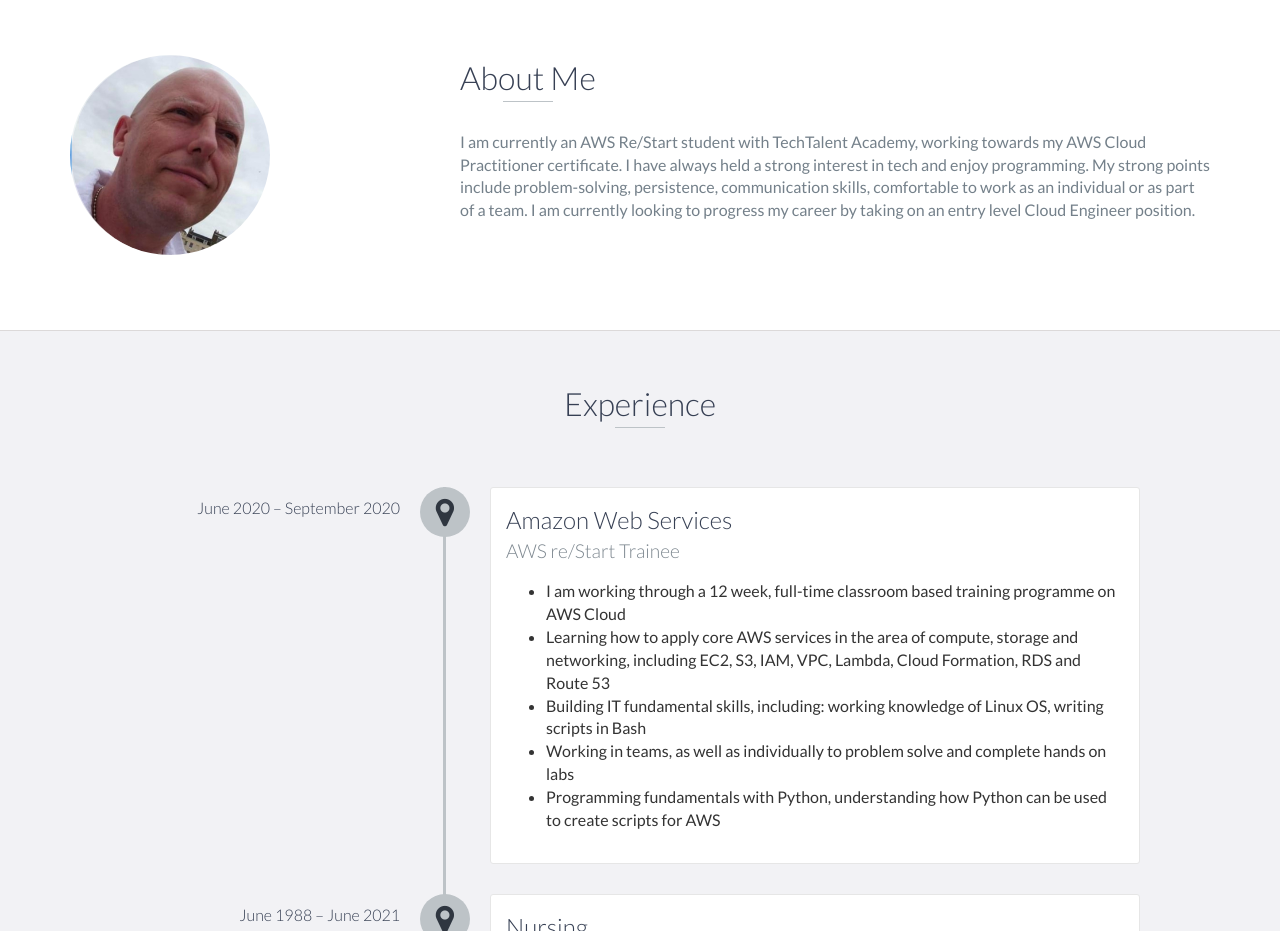
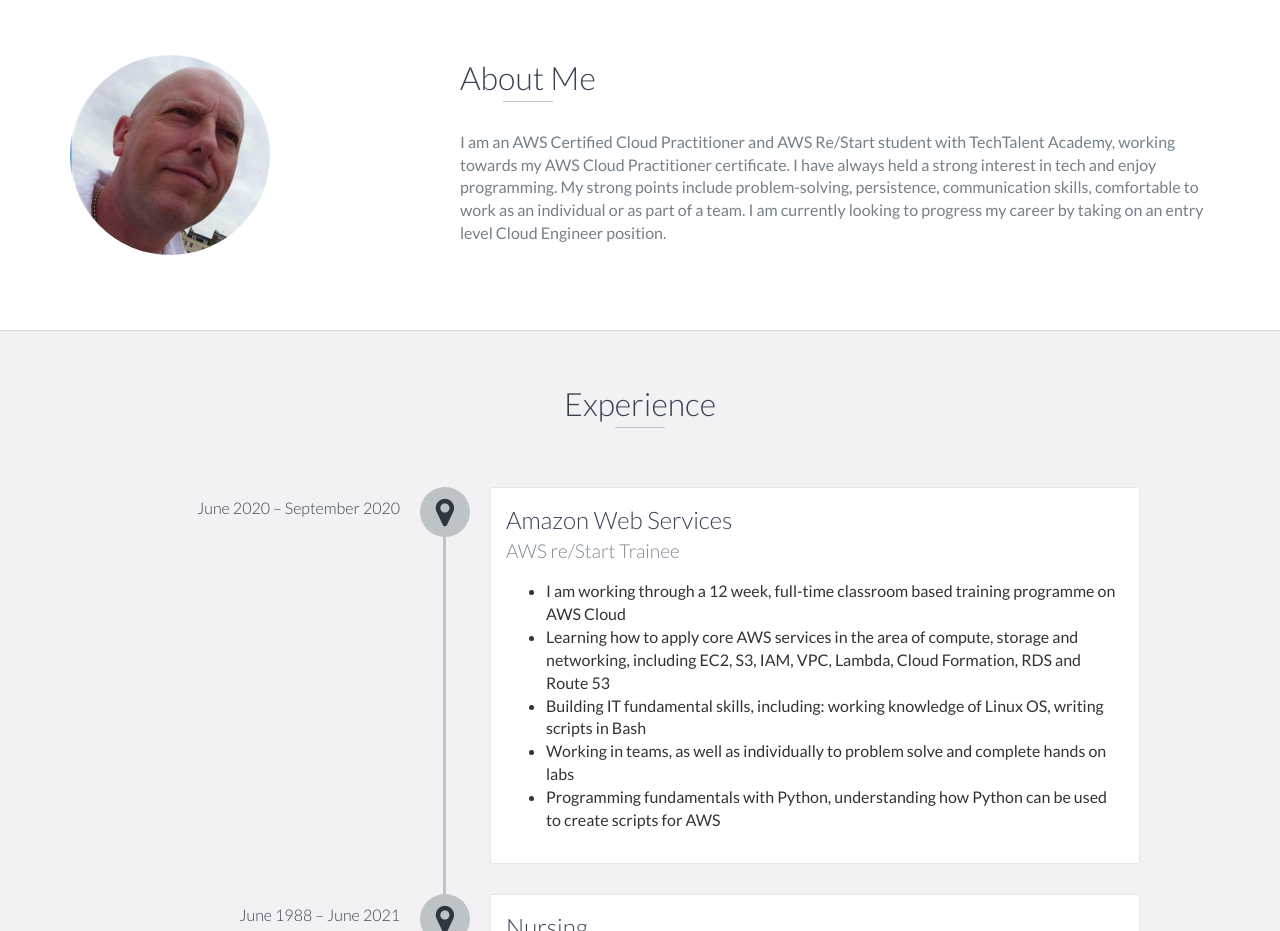
Before and after one commit to GaryCReed/GaryCReed.github.io, a website: page index.html in a window 1280 px wide. Shown: the part 820-1751 px from the top of the page. Drawn offline with nearby package versions, Linux system fonts and the light colour scheme.

Commit message:
Update index.html

```diff
--- a/index.html
+++ b/index.html
@@ -78,7 +78,7 @@
                     <h2 class="heading">About Me</h2>
                 </div>
                 <div class="col-md-8">
-                    <p>I am currently an AWS Re/Start student with TechTalent Academy, working towards my AWS Cloud Practitioner certificate. I have always held a strong interest in tech and enjoy programming. My strong points include problem-solving, persistence, communication skills, comfortable to work as an individual or as part of a team. I am currently looking to progress my career by taking on an entry level Cloud Engineer position.</p>
+                    <p>I am an AWS Certified Cloud Practitioner and AWS Re/Start student with TechTalent Academy, working towards my AWS Cloud Practitioner certificate. I have always held a strong interest in tech and enjoy programming. My strong points include problem-solving, persistence, communication skills, comfortable to work as an individual or as part of a team. I am currently looking to progress my career by taking on an entry level Cloud Engineer position.</p>
                 </div>
             </div>
         </div>
```
